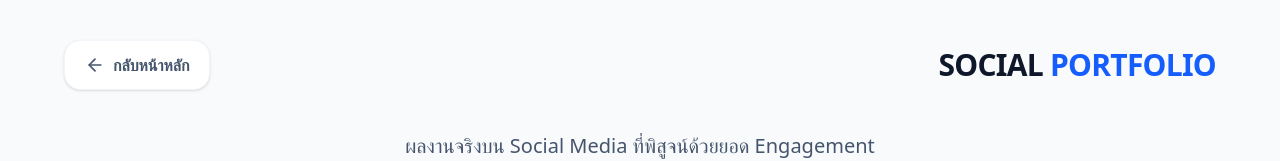
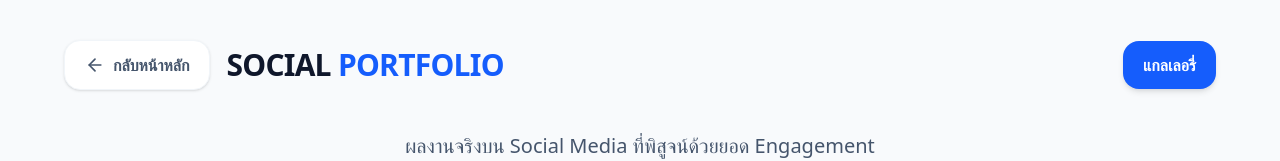
Before and after one commit to Freshair129/resume, a React (Vite) app: page /portfolio in a window 1280 px wide. Shown: the top 161 px of the page. Built offline with nearby package versions, Linux system fonts and the light colour scheme.

Commit message:
feat: add Gallery link button in Portfolio header

```diff
--- a/src/Portfolio.jsx
+++ b/src/Portfolio.jsx
@@ -169,13 +169,16 @@ const Portfolio = () => {
     return (
         <div className="min-h-screen bg-slate-50 py-10 px-4 sm:px-6 lg:px-8 font-sans text-slate-800">
             {/* Header */}
-            <div className="max-w-6xl mx-auto mb-10 flex justify-between items-center">
+            <div className="max-w-6xl mx-auto mb-10 flex flex-wrap justify-between items-center gap-4">
                 <Link to="/" className="inline-flex items-center gap-2 text-slate-600 hover:text-blue-600 font-bold transition-colors bg-white px-5 py-3 rounded-2xl shadow-sm border border-slate-100 hover:shadow-md">
                     <ArrowLeft size={20} /> {t.nav.backToHome}
                 </Link>
-                <h1 className="text-3xl font-black text-slate-900 tracking-tight text-right md:text-left uppercase">
+                <h1 className="text-3xl font-black text-slate-900 tracking-tight text-center md:text-left uppercase flex-1">
                     {t.portfolio.title} <span className="text-blue-600">{t.portfolio.titleHighlight}</span>
                 </h1>
+                <Link to="/gallery" className="inline-flex items-center gap-2 text-white bg-blue-600 hover:bg-blue-700 font-bold transition-colors px-5 py-3 rounded-2xl shadow-md hover:shadow-lg hover:-translate-y-0.5">
+                    {t.nav.gallery}
+                </Link>
             </div>
 
             {/* Intro */}
```
